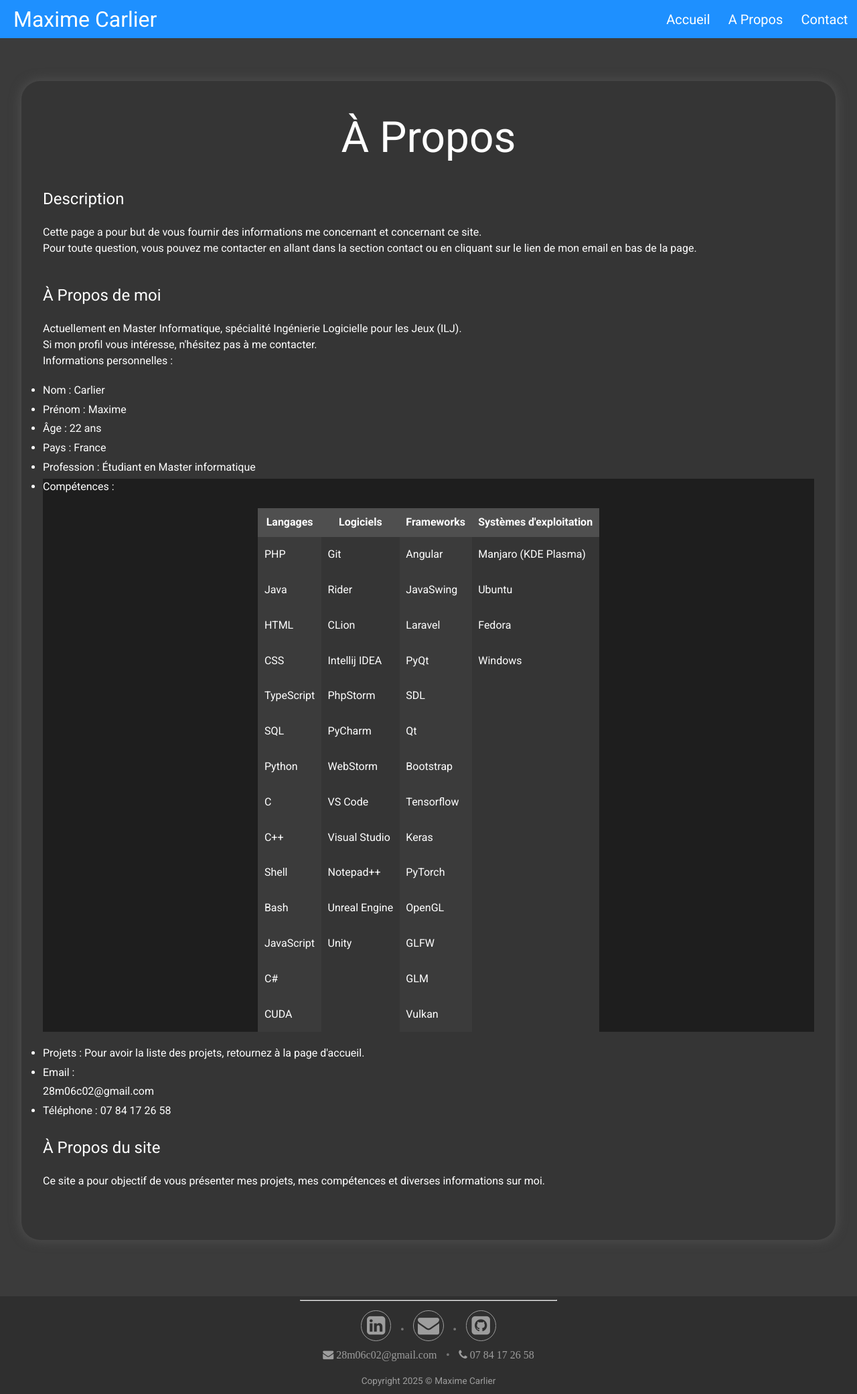
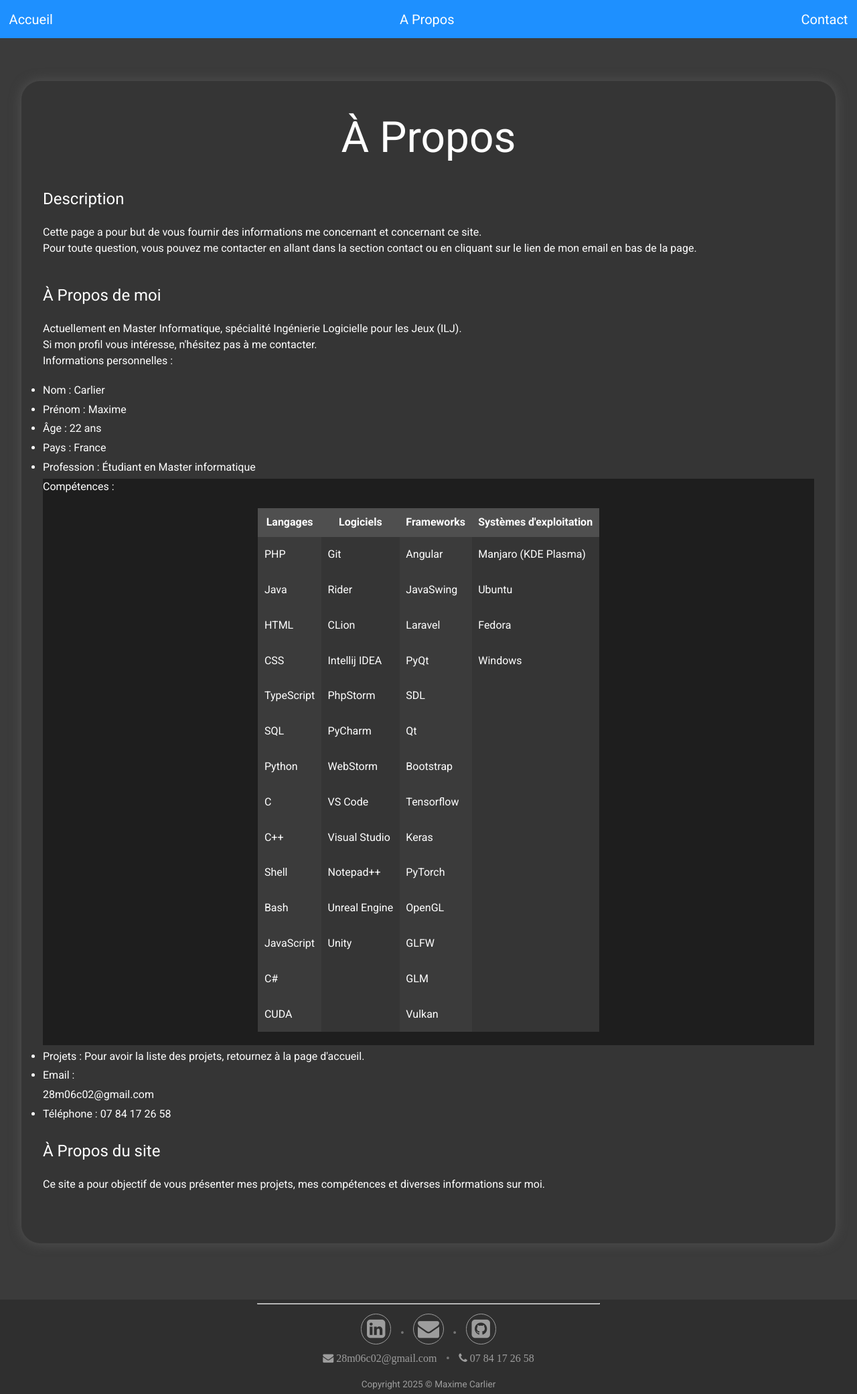
Before and after one commit to Carlier-Maxime/Carlier-Maxime.github.io, a Jekyll site: the page built from about.html, in a window 1280 px wide. Shown: the whole page at 67% size. Built offline with Jekyll 4.4.1, drawn with Linux system fonts in a browser that asks for light colours.

Commit message:
:lipstick: Add responsive styles for portrait and include viewport meta-tag for mobile support

```diff
--- a/_includes/head.html
+++ b/_includes/head.html
@@ -1,5 +1,6 @@
 <head>
     <meta charset="utf-8">
+    <meta name="viewport" content="width=device-width, initial-scale=1.0">
     <title>Portfolio</title>
     <link rel="preconnect" href="https://fonts.googleapis.com">
     <link rel="preconnect" href="https://fonts.gstatic.com" crossorigin>
--- a/assets/css/about.css
+++ b/assets/css/about.css
@@ -23,8 +23,13 @@
 
 .tab {
     margin: var(--space-lg) auto;
+    border-collapse: collapse;
     max-width: 80%;
-    border-collapse: collapse;
+
+
+    th, td {
+        white-space: nowrap;
+    }
 
     thead * {
         background-color: var(--bg-surface);
@@ -52,4 +57,8 @@
     &, & * {
         background-color: var(--bg-abyss);
     }
+
+    @media (orientation: portrait) {
+        overflow-x: auto;
+    }
 }
--- a/assets/css/default.css
+++ b/assets/css/default.css
@@ -32,6 +32,13 @@ h1 {
 hr.solid {
     border-top: 1px solid;
     margin: var(--space-xxs) auto;
-    width: 30%;
     color: var(--fg-abyss);
+
+    @media (orientation: landscape) {
+        width: 30%;
+    }
+
+    @media (orientation: portrait) {
+        width: 40%;
+    }
 }
--- a/assets/css/navbar.css
+++ b/assets/css/navbar.css
@@ -3,13 +3,21 @@
     position: sticky;
     top: 0;
     display: flex;
-    justify-content: space-between;
     width: 100%;
     flex-shrink: 0;
     z-index: 100;
     background-color: var(--bg-navbar);
 
+    @media (orientation: landscape) {
+        justify-content: space-between;
+    }
+
+    @media (orientation: portrait) {
+        justify-content: center;
+    }
+
     .name {
+        flex: 1;
         font-size: var(--font-xl);
         margin: 0 var(--space-lg);
         transition: all .3s ease 0s;
@@ -17,9 +25,14 @@
         &:hover {
             transform: scale(1.1);
         }
+
+        @media (orientation: portrait) {
+            display: none;
+        }
     }
 
     .navbar-links {
+        flex: 3;
         margin: var(--space-sm) 0;
 
         ul {
@@ -27,6 +40,14 @@
             align-items: center;
             padding: 0;
             margin: 0;
+
+            @media (orientation: landscape) {
+                justify-content: right;
+            }
+
+            @media (orientation: portrait) {
+                justify-content: space-between;
+            }
         }
 
         li {
```
Also changed, not shown: assets/css/index.css (+26 -5 lines).
